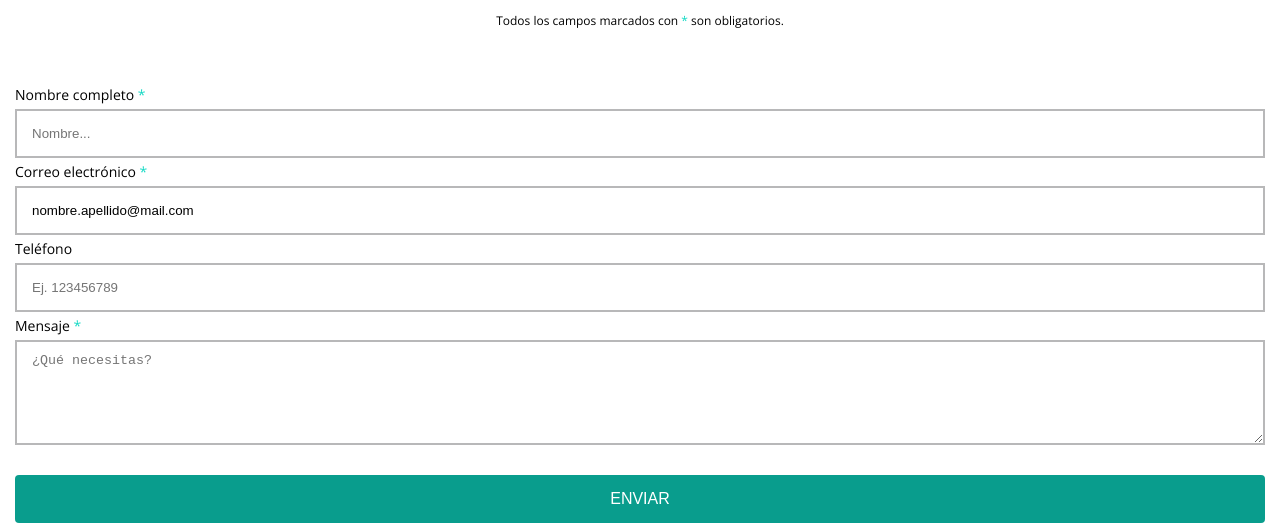
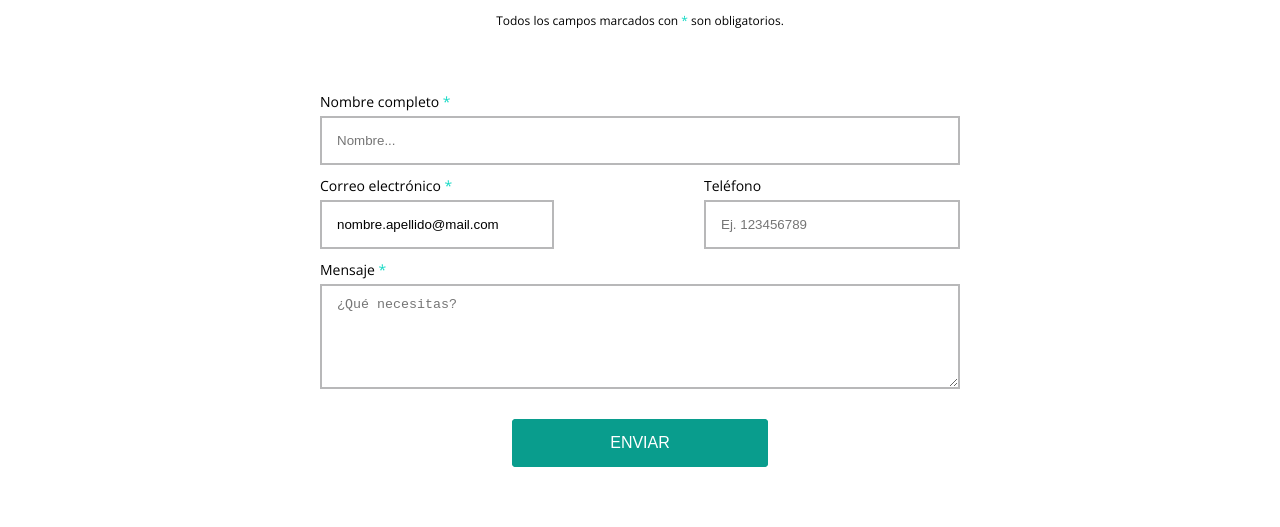
Before and after one commit to Raquelcb24/proyecto-modulo-1-Team-4, a website built with Vite: page src/contact.html in a window 1280 px wide. Shown: the part 506-1033 px from the top of the page. Built offline with nearby package versions, Linux system fonts and the light colour scheme.

Commit message:
contact media queries

```diff
--- a/src/partials/form.html
+++ b/src/partials/form.html
@@ -1,18 +1,30 @@
 <form action="https://dev.adalab.es/api/form" method="get">
     <fieldset class="form">
         <!-- los asteriscos no los he metido porque a lo mejor se puede hacer con la pseudoclase de :after pero ni idea -->
+        <div class="tag">
             <label for="fullName">Nombre completo <span>*</span></label>
             <input class="field" type="text" id="fullName" name="fullName" placeholder="Nombre..." required />
-
+        </div>
+        <div class="mailphone">
+            <div class="tag">
+                <div class="email">
                     <label for="emailAddress">Correo electrónico <span>*</span></label>
-        <input class="field" type="email" id="emailAddress" name="emailAddress" value="nombre.apellido@mail.com" required/>
-
+                    <input class="field"  type="email" id="emailAddress" name="emailAddress" value="nombre.apellido@mail.com" required/>
+                </div>
+            </div>
+            <div class="tag">
+                <div class="mobile">
                     <label for="mobileNumber">Teléfono</label>
                     <input class="field" type="tel" id="mobileNumber" name="mobileNumber" placeholder="Ej. 123456789" />
-
+                </div>
+            </div>
+        </div>
+        <div class="tag">
             <label for="messages">Mensaje <span>*</span></label>
             <textarea id="messages" name="messages" placeholder="¿Qué necesitas?" required></textarea>
-
+        </div>
+        <div class="submit">
             <input class="submit" type="submit" value="ENVIAR" />
+        </div>
     </fieldset>
 </form>
--- a/src/scss/layout/_form.scss
+++ b/src/scss/layout/_form.scss
@@ -2,9 +2,8 @@
     padding: 15px;
     margin-top: 28px;
     margin-bottom: 45px;
-    display: flex;
-    flex-direction: column;
-    align-items: flex-start;
+    line-height: 2;
+
     gap: 7px;
     font-family: var(--parrafo);
     font-size: 14px;
@@ -14,7 +13,9 @@
         width: 100%;
         min-height: 45px;
         padding: 15px;
+
     }
+
 
     label {
         margin-top: 8px;
@@ -42,9 +43,50 @@
     }
 }
 .submit {
+
     background-color: var(--verde);
     border-radius: 4px;
     border: none;
     color: white;
     font-size: 16px;
+
+
+
 }
+@media screen and (min-width: 768px){
+    .form{
+    display: flex;
+    flex-direction: column;
+    align-items: center;
+    }
+    .submit{
+    width: 20vw;
+    display: flex;
+    justify-content: center;
+    }
+    .tag{
+        width: 50vw;
+       display: flex;
+       flex-direction: column;
+
+
+    }
+}
+@media screen and (min-width: 1200px){
+    .mailphone{
+        display: flex;
+        flex-direction: row;
+        gap: 150px;
+        width: 50vw;
+
+
+    }
+    .mail{
+        min-width: 80vw;
+
+    }
+    .mobile{
+        width: 20vw;
+
+    }
+}
```
Lines whose indentation alone changed are shown as unchanged.
